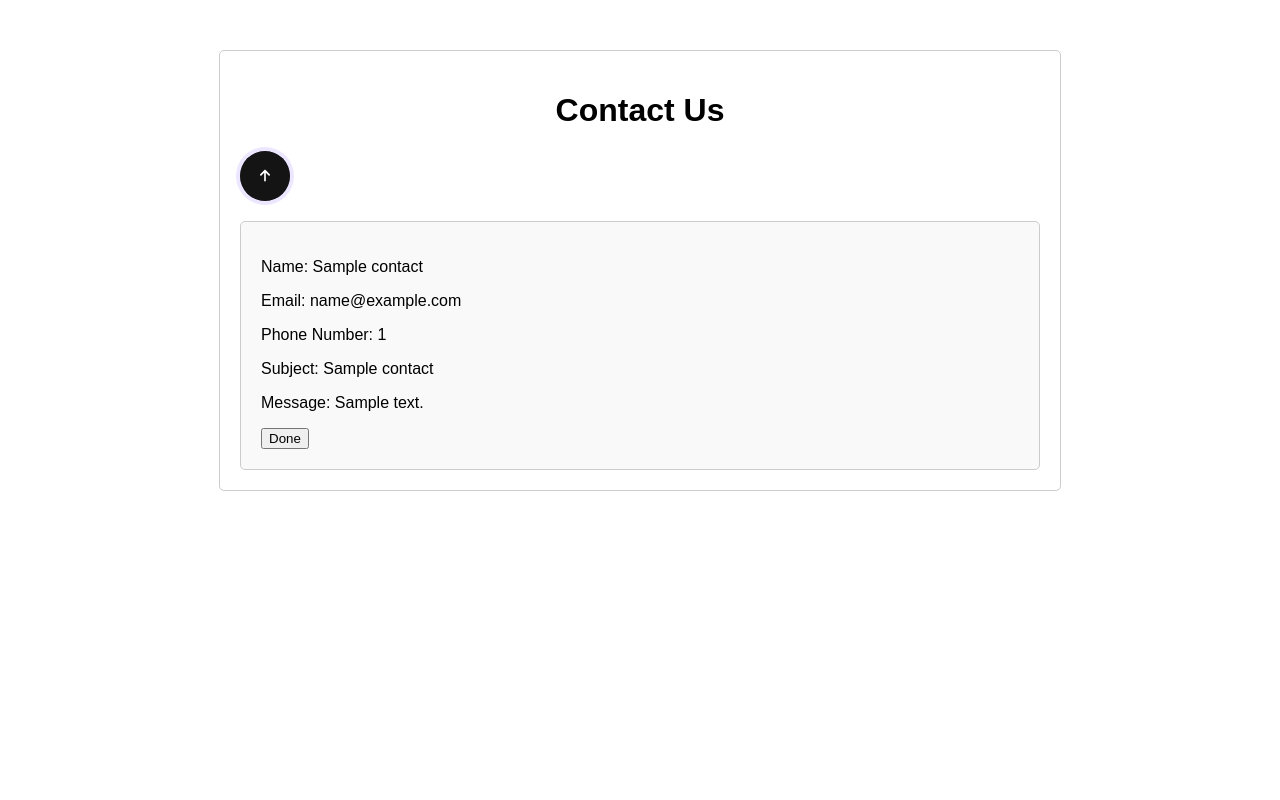
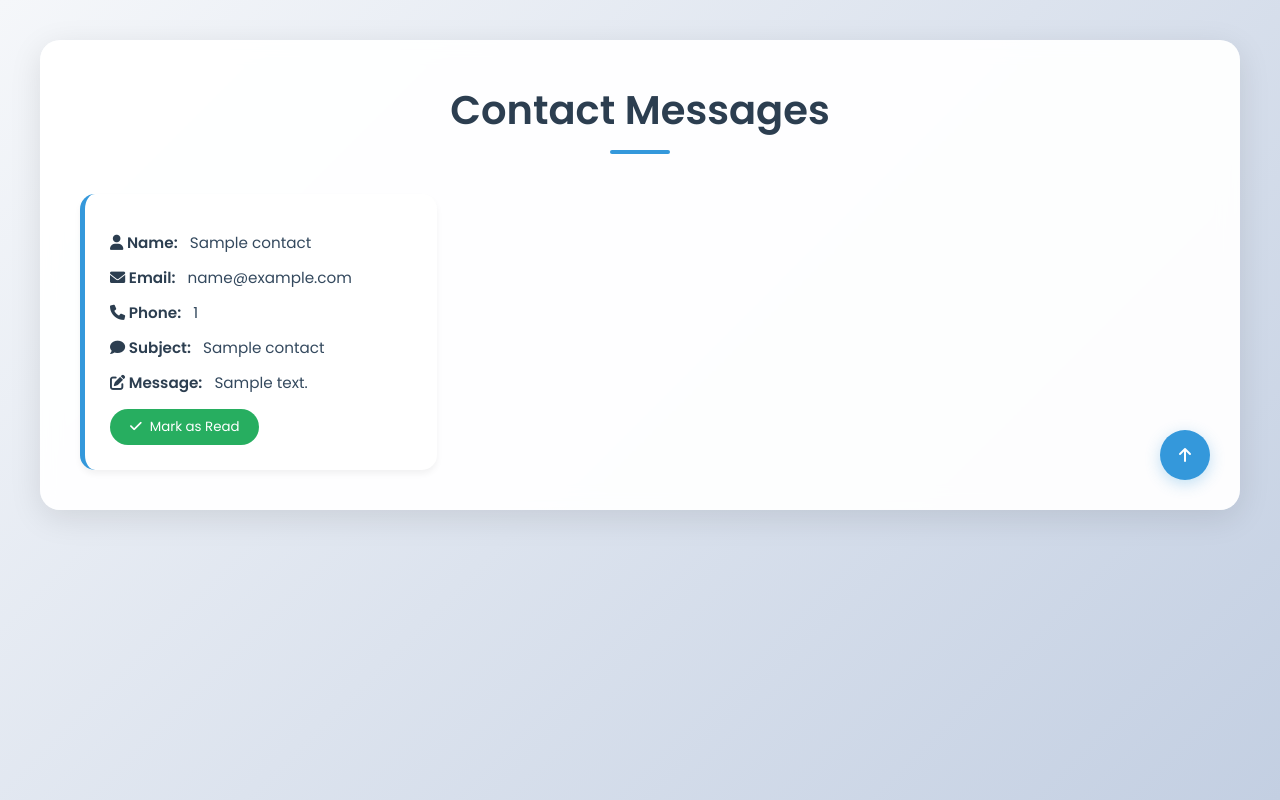
Before and after one commit to ahmedshafin/SmartEcoCycle-Website, a Django app: template SmartEcocycle/templates/contactAdmin.html in a window 1280 px wide. Run offline with Django 5.2, Linux system fonts and the light colour scheme; the template is opened without the code that fills it: most values are stand-ins (such as "Sample title", 1, 10 or a date in 2020).

Commit message:
Contact refined

```diff
--- a/SmartEcocycle/app/views.py
+++ b/SmartEcocycle/app/views.py
@@ -102,7 +102,7 @@ class LoginView(APIView):
         return render(request, 'index.html')
 
 
-#Contact Us
+#Contact Us using Post
 class contactUs(APIView):
     permission_classes = [AllowAny]
     def post(self, request):
@@ -379,6 +379,8 @@ def createRecycler(request):
 
 #Contact admin
 def displayContactView(request):
+    if not request.session.get('is_authenticated'):  # Check session authentication
+        return redirect('homepage')
     contacts = contactUsModel.objects.filter()
 
     args = {
--- a/SmartEcocycle/templates/contactAdmin.html
+++ b/SmartEcocycle/templates/contactAdmin.html
@@ -4,135 +4,180 @@
 <head>
     <meta charset="UTF-8">
     <meta name="viewport" content="width=device-width, initial-scale=1.0">
-    <title>Contact Page</title>
-    <!-- <link rel="stylesheet" href="styles.css"> -->
+    <title>Contact Messages</title>
+    <link href="https://fonts.googleapis.com/css2?family=Poppins:wght@300;400;500;600&display=swap" rel="stylesheet">
+    <link rel="stylesheet" href="https://cdnjs.cloudflare.com/ajax/libs/font-awesome/6.0.0/css/all.min.css">
     <style>
-        body {
-    font-family: Arial, sans-serif;
+        * {
             margin: 0;
             padding: 0;
+            box-sizing: border-box;
+            font-family: 'Poppins', sans-serif;
+        }
+
+        body {
+            background: linear-gradient(135deg, #f5f7fa 0%, #c3cfe2 100%);
+            min-height: 100vh;
+            padding: 40px 20px;
         }
 
         .container {
-    max-width: 800px;
-    margin: 50px auto;
-    padding: 20px;
-    border: 1px solid #ccc;
-    border-radius: 5px;
+            max-width: 1200px;
+            margin: 0 auto;
+            background: rgba(255, 255, 255, 0.95);
+            backdrop-filter: blur(10px);
+            border-radius: 20px;
+            box-shadow: 0 8px 32px rgba(0, 0, 0, 0.1);
+            padding: 40px;
         }
 
         h1 {
             text-align: center;
+            color: #2c3e50;
+            font-size: 2.5em;
+            margin-bottom: 40px;
+            position: relative;
         }
 
-.message {
-    margin-top: 20px;
-    padding: 20px;
-    background-color: #f9f9f9;
-    border: 1px solid #ccc;
-    border-radius: 5px;
+        h1::after {
+            content: '';
+            display: block;
+            width: 60px;
+            height: 4px;
+            background: #3498db;
+            margin: 10px auto;
+            border-radius: 2px;
         }
 
-button {
-    padding: 10px 20px;
-    background-color: #007bff;
-    color: #fff;
-    border: none;
-    border-radius: 5px;
-    cursor: pointer;
+        .message-grid {
+            display: grid;
+            grid-template-columns: repeat(auto-fill, minmax(300px, 1fr));
+            gap: 25px;
+            margin-top: 30px;
         }
 
-button:hover {
-    background-color: #0056b3;
+        .message-card {
+            background: white;
+            border-radius: 15px;
+            padding: 25px;
+            box-shadow: 0 4px 6px rgba(0, 0, 0, 0.05);
+            transition: transform 0.3s ease, box-shadow 0.3s ease;
+            position: relative;
+            border-left: 5px solid #3498db;
         }
 
-.button {
+        .message-card:hover {
+            transform: translateY(-5px);
+            box-shadow: 0 8px 15px rgba(0, 0, 0, 0.1);
+        }
+
+        .message-card p {
+            margin: 12px 0;
+            color: #34495e;
+            font-size: 0.95em;
+        }
+
+        .message-card p strong {
+            color: #2c3e50;
+            margin-right: 8px;
+        }
+
+        .done-btn {
+            background: #27ae60;
+            color: white;
+            border: none;
+            padding: 8px 20px;
+            border-radius: 25px;
+            cursor: pointer;
+            transition: background 0.3s ease;
+            display: flex;
+            align-items: center;
+            gap: 8px;
+            margin-top: 15px;
+        }
+
+        .done-btn:hover {
+            background: #219a52;
+        }
+
+        .back-btn {
+            position: fixed;
+            bottom: 30px;
+            right: 30px;
+            background: #3498db;
             width: 50px;
             height: 50px;
             border-radius: 50%;
-  background-color: rgb(20, 20, 20);
-  border: none;
-  font-weight: 600;
             display: flex;
             align-items: center;
             justify-content: center;
-  box-shadow: 0px 0px 0px 4px rgba(180, 160, 255, 0.253);
-  cursor: pointer;
-  transition-duration: 0.3s;
-  overflow: hidden;
-  position: relative;
+            color: white;
+            text-decoration: none;
+            box-shadow: 0 4px 15px rgba(52, 152, 219, 0.3);
+            transition: transform 0.3s ease;
         }
 
-.svgIcon {
-  width: 12px;
-  transition-duration: 0.3s;
+        .back-btn:hover {
+            transform: translateY(-3px);
         }
 
-.svgIcon path {
-  fill: white;
+        .empty-state {
+            text-align: center;
+            padding: 50px 20px;
+            color: #7f8c8d;
         }
 
-.button:hover {
-  width: 140px;
-  border-radius: 50px;
-  transition-duration: 0.3s;
-  background-color: rgb(181, 160, 255);
-  align-items: center;
+        .empty-state i {
+            font-size: 3em;
+            margin-bottom: 20px;
+            color: #bdc3c7;
         }
 
-.button:hover .svgIcon {
-  /* width: 20px; */
-  transition-duration: 0.3s;
-  transform: translateY(-200%);
+        @media (max-width: 768px) {
+            .container {
+                padding: 25px;
             }
 
-.button::before {
-  position: absolute;
-  bottom: -20px;
-  content: "Back to Top";
-  color: white;
-  /* transition-duration: .3s; */
-  font-size: 0px;
+            h1 {
+                font-size: 2em;
             }
-
-.button:hover::before {
-  font-size: 13px;
-  opacity: 1;
-  bottom: unset;
-  /* transform: translateY(-30px); */
-  transition-duration: 0.3s;
         }
-
     </style>
 </head>
 <body>
     <div class="container">
-        <h1>Contact Us</h1>
+        <h1>Contact Messages</h1>
 
-        <a href="{% url 'recycler' %}" class="button">
-        <button class="button">
-            <svg class="svgIcon" viewBox="0 0 384 512">
-              <path
-                d="M214.6 41.4c-12.5-12.5-32.8-12.5-45.3 0l-160 160c-12.5 12.5-12.5 32.8 0 45.3s32.8 12.5 45.3 0L160 141.2V448c0 17.7 14.3 32 32 32s32-14.3 32-32V141.2L329.4 246.6c12.5 12.5 32.8 12.5 45.3 0s12.5-32.8 0-45.3l-160-160z"
-              ></path>
-            </svg>
-          </button>
-        </a>
-
-
+        {% if contacts %}
+        <div class="message-grid">
             {% for i in contacts %}
-        <div class="message">
-            <p>Name: {{i.contactFullName}} </p>
-            <p>Email: {{i.contactEmail}}</p>
-            <p>Phone Number: {{i.contactPhoneNumber}}</p>
-            <p>Subject: {{i.contactSubject}}</p>
-            <p>Message: {{i.contactMessage}}</p>
+            <div class="message-card">
+                <p><strong><i class="fas fa-user"></i> Name:</strong> {{i.contactFullName}}</p>
+                <p><strong><i class="fas fa-envelope"></i> Email:</strong> {{i.contactEmail}}</p>
+                <p><strong><i class="fas fa-phone"></i> Phone:</strong> {{i.contactPhoneNumber}}</p>
+                <p><strong><i class="fas fa-comment"></i> Subject:</strong> {{i.contactSubject}}</p>
+                <p><strong><i class="fas fa-edit"></i> Message:</strong> {{i.contactMessage}}</p>
                 <form action="{% url 'deleteContact' i.id %}" method="POST">
                     {% csrf_token %}
-                <input type="submit" name="track" value="Done">
+                    <button type="submit" class="done-btn">
+                        <i class="fas fa-check"></i>
+                        Mark as Read
+                    </button>
                 </form>
             </div>
             {% endfor %}
         </div>
+        {% else %}
+        <div class="empty-state">
+            <i class="fas fa-inbox"></i>
+            <h3>No messages found</h3>
+            <p>All caught up! No contact messages to display.</p>
+        </div>
+        {% endif %}
+
+        <a href="{% url 'recycler' %}" class="back-btn">
+            <i class="fas fa-arrow-up"></i>
+        </a>
+    </div>
 </body>
 </html>
```
Also changed, not shown: SmartEcocycle/db.sqlite3. Lines whose indentation alone changed are shown as unchanged.
